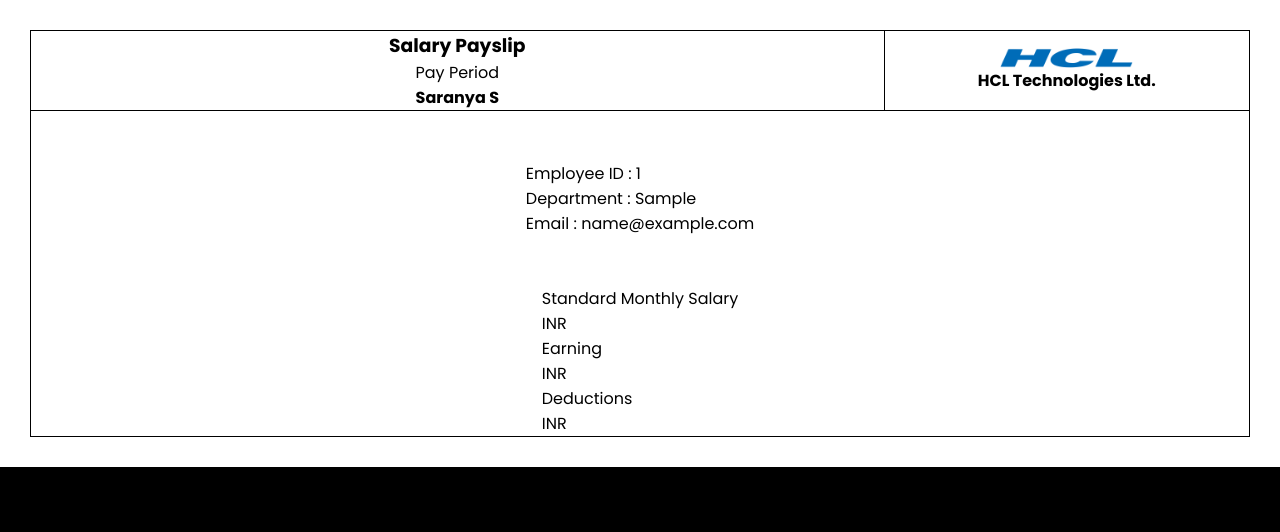
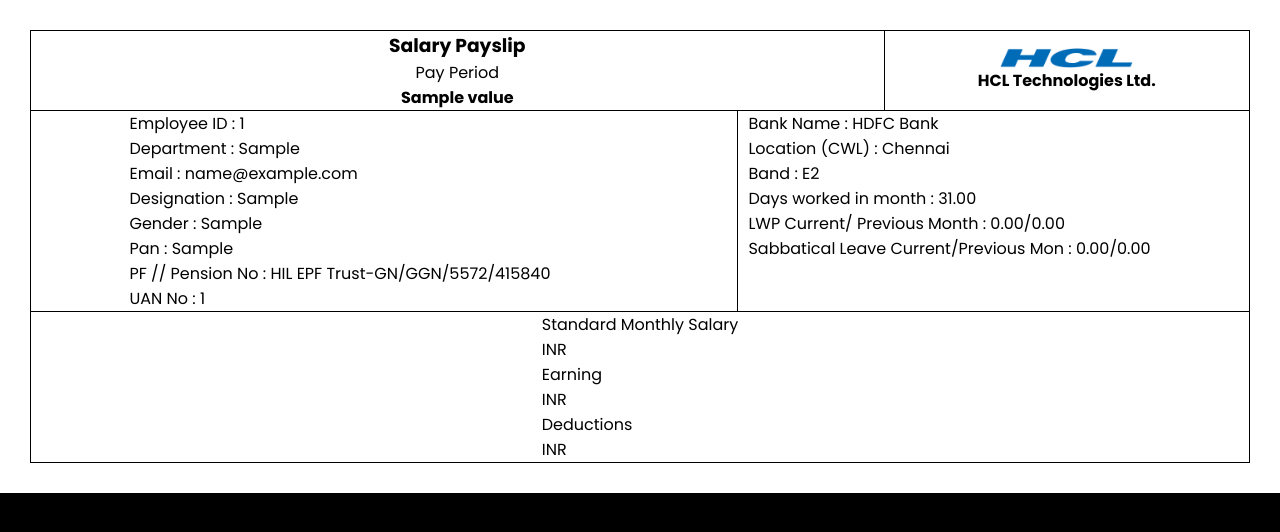
Before and after one commit to TartejBrothers/Solverines-Payroll, a Django app: page /payroll/ in a window 1280 px wide. Shown: the top 532 px of the page. Run offline with Django 5.2, Linux system fonts and the light colour scheme; tables that the repository leaves empty hold one stand-in row (values such as "Sample post").

Commit message:
Updated: Payroll

```diff
--- a/files/views.py
+++ b/files/views.py
@@ -1,7 +1,6 @@
 from django.shortcuts import render
 from .forms import add_data
 from .models import Values
-
 
 def home(request):
     form = add_data(request.POST or None)
@@ -15,7 +14,6 @@ def home(request):
 def search(request):
     return render(request, "search.html")
 
-
 def payroll(request):
     query = request.GET.get("query")
     print(query)
--- a/static/css/payroll.css
+++ b/static/css/payroll.css
@@ -9,6 +9,7 @@ body {
   width: 100%;
   background-color: #ffffff;
   border: 1px solid #000000;
+  gap: 0px;
 }
 * {
   color: #000000;
@@ -40,3 +41,18 @@ body {
 .headerright img {
   height: 20px;
 }
+.topbodycontent {
+  width: 100%;
+  display: flex;
+  justify-content: center;
+  border-bottom: 1px solid #000000;
+  gap: 10px;
+}
+.topbodycontentleft {
+  width: 50%;
+  border-right: 1px solid #000000;
+  display: flex;
+  justify-content: left;
+  flex-direction: column;
+  align-items: flex-start;
+}
--- a/templates/payroll.html
+++ b/templates/payroll.html
@@ -23,7 +23,9 @@
         <div class="headercenter">
           <h3>Salary Payslip</h3>
           <p>Pay Period</p>
-          <p><b>Saranya S</b></p>
+          {% for value in results %}
+          <p><b>{{ value.name }}</b></p>
+          {% endfor %}
         </div>
         <div class="headerright">
           <img src="{% static 'assets/images/logo.png' %}" alt="Logo" />
@@ -38,11 +40,26 @@
               <p>Employee ID : {{ value.id }}</p>
               <p>Department : {{ value.dept }}</p>
               <p>Email : {{ value.email }}</p>
+              <p>Designation : {{ value.designation }}</p>
+              <p>Gender : {{ value.gender }}</p>
+              <p>Pan : {{ value.pan_no }}</p>
+              <p>PF // Pension No : HIL EPF Trust-GN/GGN/5572/415840</p>
+              <p>UAN No : {{ value.uan_no }}</p>
             </li>
             {% endfor %}
           </ul>
         </div>
-        <div class="topbodycontentright"></div>
+        <div class="topbodycontentright">
+          {% for value in results %}
+          <p>Bank Name : HDFC Bank</p>
+          <p>Location (CWL) : Chennai</p>
+          <p>Band : E2</p>
+          <p>Days worked in month : 31.00</p>
+          <p>LWP Current/ Previous Month : 0.00/0.00</p>
+          <p>Sabbatical Leave Current/Previous Mon : 0.00/0.00</p>
+
+          {% endfor %}
+        </div>
       </div>
       <div class="topbodyheader">
         <div class="topbodyheaderleft">
```
